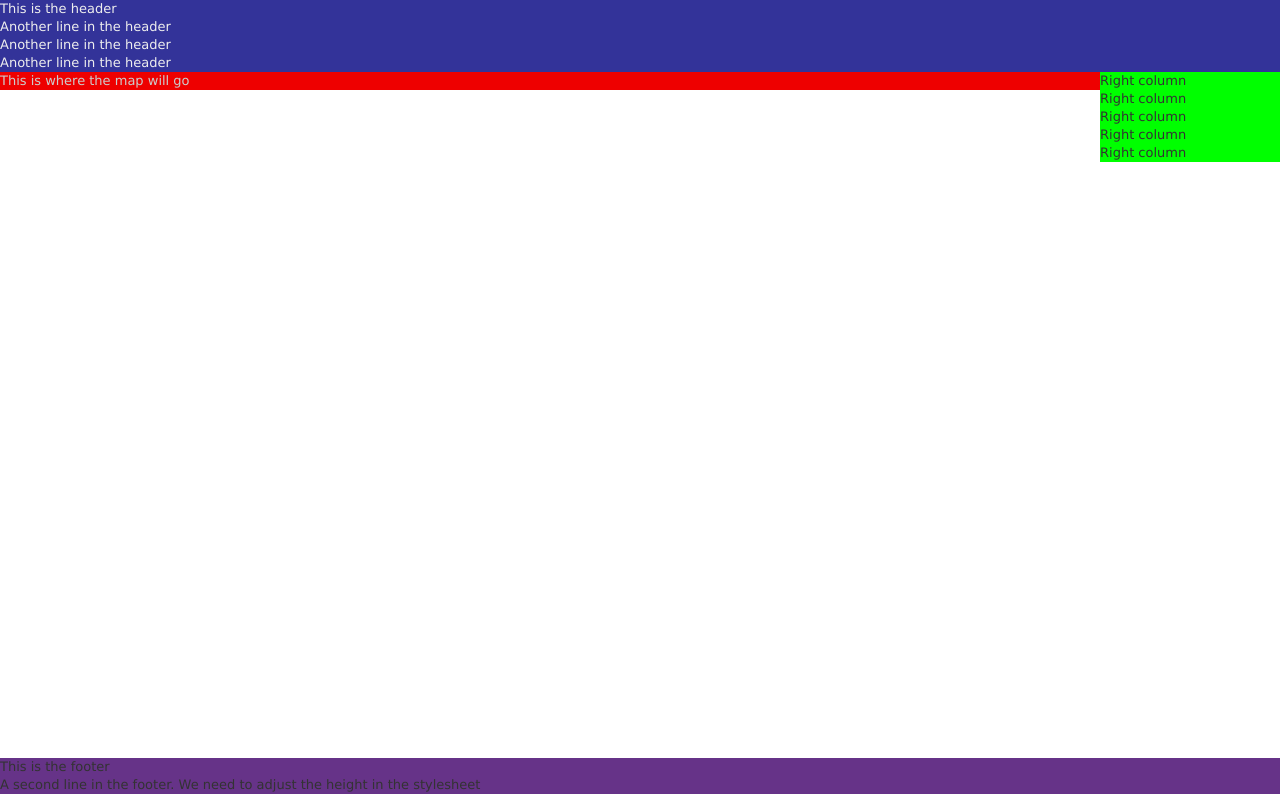
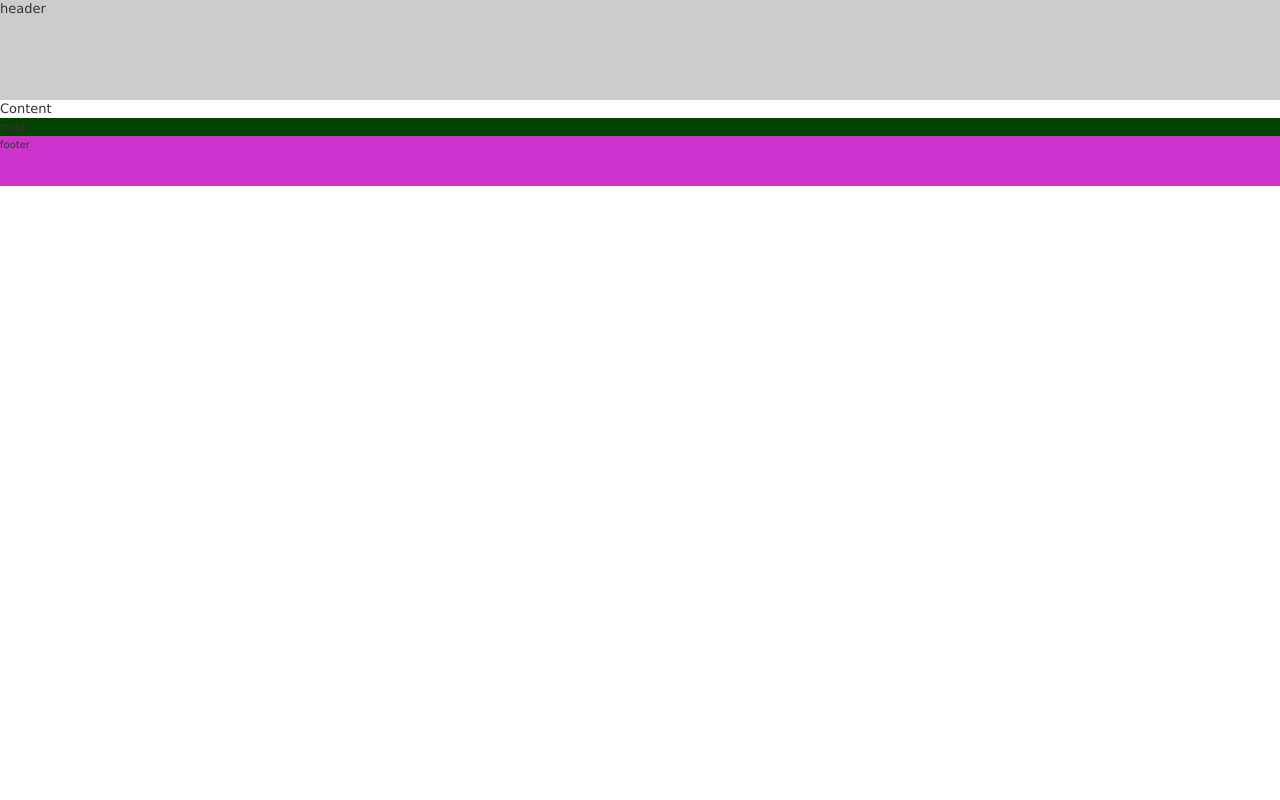
Before and after one commit to piedog/canoetrek, a Rails app: page /map in a window 1280 px wide. Run offline with Rails 7, Linux system fonts and the light colour scheme; style sheets or scripts are compiled from the project's sources; parts of the project's set-up code (start-up, migrations or seed data) failed here and were passed over; some libraries are stand-ins or nearby versions.

Commit message:
Working sticky footer, one column

```diff
--- a/app/assets/javascripts/application.js
+++ b/app/assets/javascripts/application.js
@@ -12,7 +12,7 @@
 //
 //= require jquery
 //= require jquery_ujs
-//= require RGP
-//= require delay
-//= require test
+//  require RGP
+//  require delay
+//  require test
 //= require_tree .
--- a/app/assets/stylesheets/static_pages.css.scss
+++ b/app/assets/stylesheets/static_pages.css.scss
@@ -3,56 +3,28 @@
     https://code.google.com/p/cleanstickyfooter/
     For keeping a header at the top
  **/
-html, body {
+
+html,body {
+    height: 100%;
+    padding: 0;
+    margin: 0;
+}
+
+#header {
+    background-color: #ccc;
+    height: 100px;
+}
+
+#content {
+}
+
+#map-container {
+    height: 100%;
     width: 100%;
-    height: 100%;
-    overflow: hidden;
- }
-body {
-    margin: 0px;
-    padding: 0px;
- }
-div#wrapper {
-    width: 100%;
-    min-height: 100%;
-    height: auto !important;
-    height: 100%;
-    margin: 0px 0px -42px 0px;     /** 3rd attr offsets the margin by dim of height (below) **/
- }
-div#footer_wrapper {
-    width: 100%;
-    height: 42px;                 /** height of footer  **/
- }
-div#content_wrapper {
-    width: 100%;
-    padding: 0px 0px 42px 0px;    /** 3rd attr counteracts the margin offset above  **/
- }
-/**   Use if we have the content centered
-div#footer_wrapper, div#content_wrapper {
-    min-width: 942px;
- }
-div#footer_inner_wrapper, div#content_inner_wrapper {
-    width: 942px;
-    margin: 0px auto;
- }
- **/
-/***********************************************************************/
-
-div#header { background: #339; color:#eee; }
-div#footer { background: #638; height:100%; }
-
-div#content_inner_wrapper { height: auto; overflow: hidden; }
-
-div#map-container {
-    background-color: #e00;
-    color:#ccc;
-    float:none;
-    width: auto;
-    overflow: hidden;
+    background-color: #040;
 }
-div#right-column {
-    width: 180px;
-    background-color: #0f0;
-    float:right;
-    height: 100%;
+#footer {
+    background-color: #c3c;
+    height: 50px;
+    font-size:10px;
 }
--- a/app/views/layouts/application.html.erb
+++ b/app/views/layouts/application.html.erb
@@ -8,21 +8,10 @@
   <%= csrf_meta_tags %>
 </head>
 <body class="app">
-    <div id="wrapper">
-        <div id="content_wrapper">
-            <div id="content_inner_wrapper">
-                <%= render 'layouts/header' %>
-                <%= yield %>
-            </div>
+        <div id="header">header</div>
+        <div id="content"> Content
+            <div id="map-container">map</div>
         </div>
-    </div>
-    <div id="footer_wrapper">
-        <div id="footer_inner_wrapper">
-            <div id="my-footer-content">
-                <%= render 'layouts/footer' %>
-                <!-- <%= debug(params) if Rails.env.development? %> -->
-            </div>
-        </div>
-    </div>
+        <div id="footer">footer</div>
 </body>
 </html>
--- a/app/views/static_pages/map.html.erb
+++ b/app/views/static_pages/map.html.erb
@@ -1,15 +1,3 @@
-    <div id="right-column">
-        Right column
-        <br />
-        Right column
-        <br />
-        Right column
-        <br />
-        Right column
-        <br />
-        Right column
-        <br />
-    </div>
     <div id="map-container">
         This is where the map will go
     </div>
```
Also changed, not shown: app/assets/javascripts/pois.js.coffee (+4 -4 lines), app/assets/javascripts/static_pages.js.coffee (+6 -27 lines), app/views/layouts/_onecolumn.html.erb (added, +11 -0 lines), app/views/layouts/_twocolumn.html.erb (added, +18 -0 lines).
